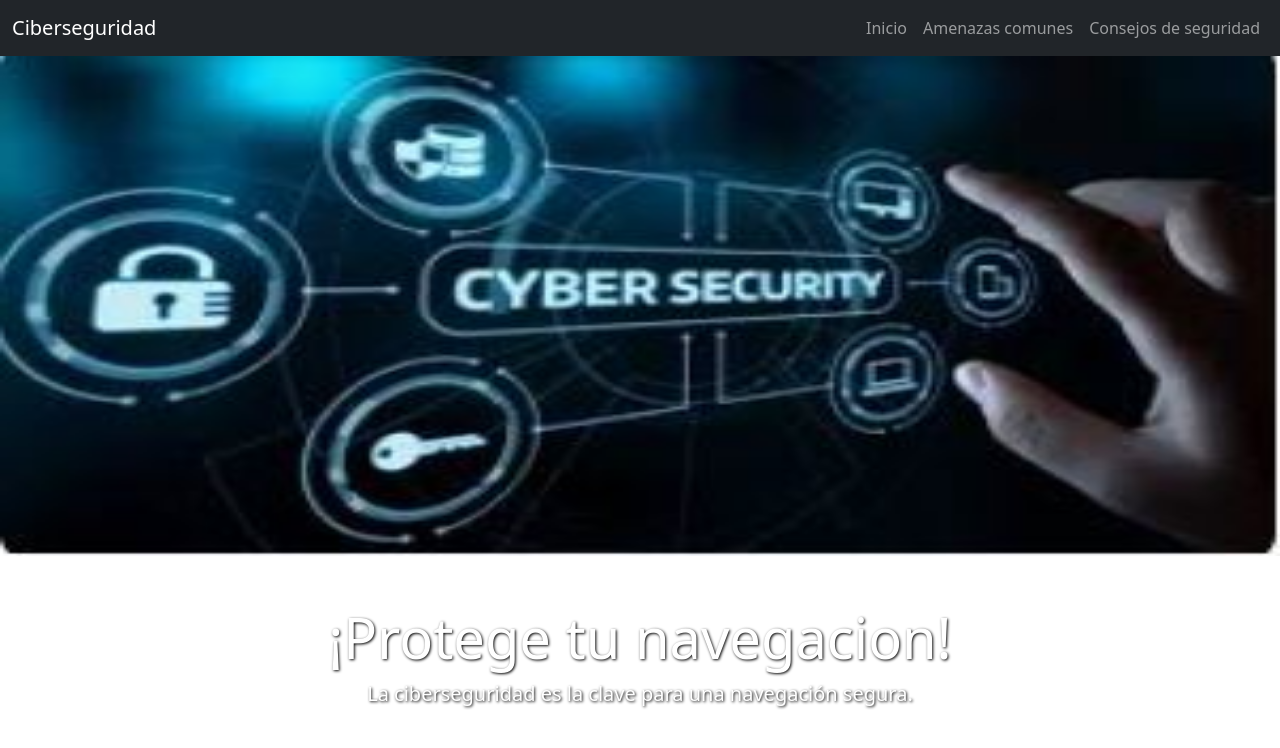
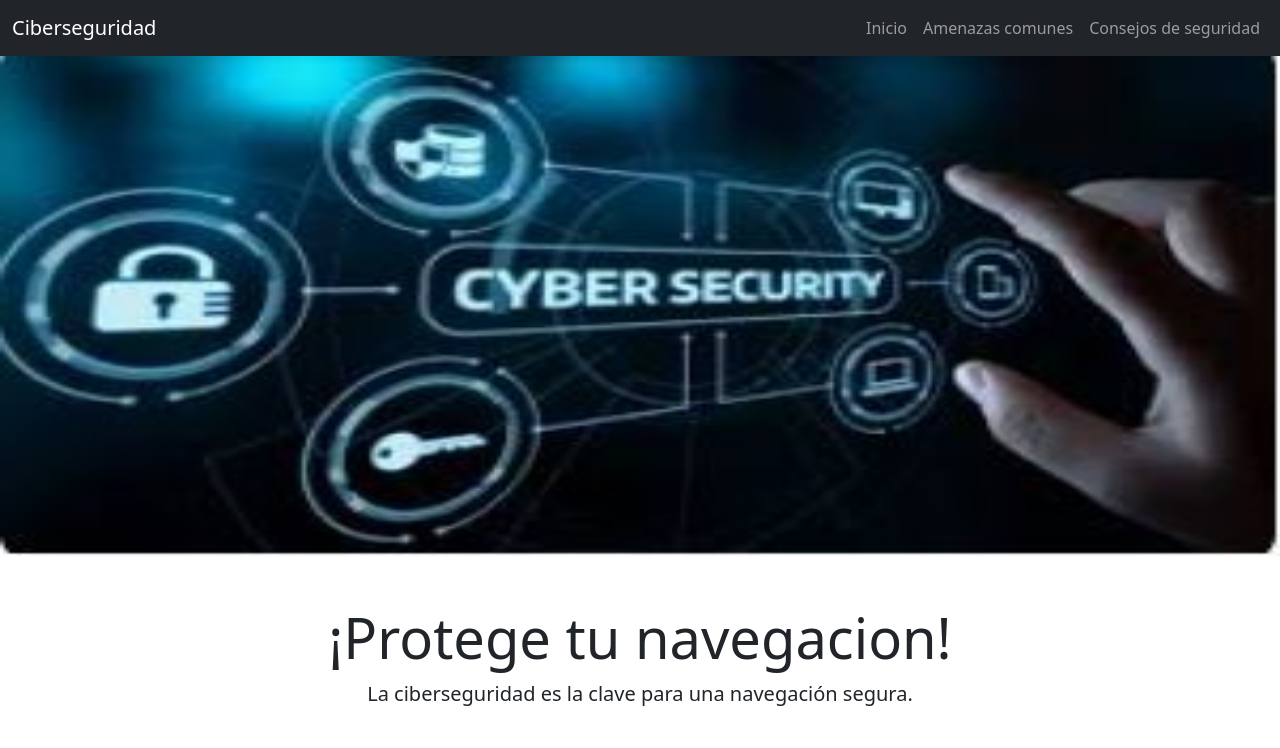
Before and after one commit to BozanaBL/CiberSeguridad, a plain HTML site: page index.html in a window 1280 px wide. Drawn offline with nearby package versions, Linux system fonts and the light colour scheme.

Commit message:
Cambio de color de las letras en index.html

```diff
--- a/asset/css/style.css
+++ b/asset/css/style.css
@@ -5,9 +5,3 @@
 .img_Amenazas{
     height: 250px;
 }
-
-
-.hero h1, .hero p {
-  color: white;
-  text-shadow: 1px 1px 3px black;
-}
```
